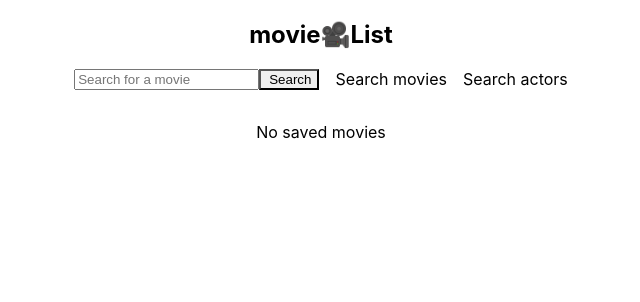
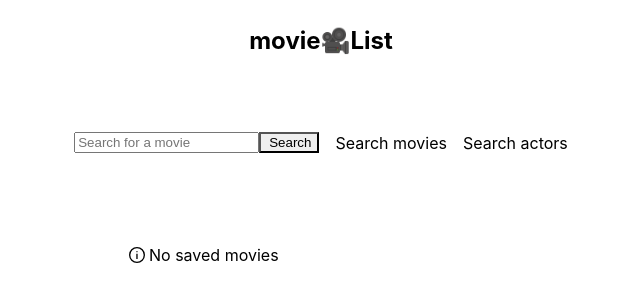
Before and after one commit to codrineugeniu/movie-list-app, a React (Create React App) app: page / in a window 1280 px wide. Shown: the top 302 px of the page, without its empty margins (319-959 px from the left). Built offline with nearby package versions, Linux system fonts and the light colour scheme; the HTML template or start-up script is replaced by a standard one.

Commit message:
update styling

```diff
--- a/src/App.js
+++ b/src/App.js
@@ -31,7 +31,7 @@ const App = () => {
   };
 
   return (
-    <Box className="App" background="white">
+    <Box className="App" background="gray.50" h="calc(100vh)">
       <Header />
       <SearchBox onMovieAdd={handleAddMovie} />
       <SavedMovies savedMovies={movies} onMovieDelete={handleDeleteMovie} />
--- a/src/savedmovies/SavedMovies.js
+++ b/src/savedmovies/SavedMovies.js
@@ -1,14 +1,16 @@
 import React, { useState } from "react";
 import {
+  Alert,
   Box,
   Card,
   CardBody,
   Flex,
+  Text,
   Center,
   Image,
   IconButton,
 } from "@chakra-ui/react";
-import { DeleteIcon, StarIcon } from "@chakra-ui/icons";
+import { DeleteIcon, StarIcon, InfoOutlineIcon } from "@chakra-ui/icons";
 
 import styles from "./SavedMovies.module.css";
 
@@ -91,7 +93,7 @@ const MovieItem = (props) => {
 
 const SavedMovies = (props) => {
   return (
-    <div>
+    <Box>
       {props.savedMovies && props.savedMovies.length > 0 ? (
         <ul>
           {props.savedMovies.map((movie) => (
@@ -103,9 +105,14 @@ const SavedMovies = (props) => {
           ))}
         </ul>
       ) : (
-        "No saved movies"
+        <Center>
+          <Alert status="info" boxShadow="base" p="8" rounded="md" width="30%">
+            <InfoOutlineIcon />
+            <Text ml="4">No saved movies</Text>
+          </Alert>
+        </Center>
       )}
-    </div>
+    </Box>
   );
 };
 
--- a/src/search/SearchBox.js
+++ b/src/search/SearchBox.js
@@ -14,6 +14,7 @@ import {
   RadioGroup,
   Stack,
   Spacer,
+  Text,
 } from "@chakra-ui/react";
 import { AddIcon } from "@chakra-ui/icons";
 import { searchMovies, searchActors } from "../shared/API";
@@ -73,8 +74,16 @@ const SearchBox = (props) => {
     props.onMovieAdd(movie);
   };
   return (
-    <div className={styles.main}>
-      <div className={styles.box}>
+    <Box className={styles.main}>
+      <Center
+        className={styles.box}
+        maxWidth="50%"
+        mb="8"
+        boxShadow="base"
+        p="12"
+        rounded="md"
+        background="white"
+      >
         <Input
           placeholder="Search for a movie"
           value={term}
@@ -97,14 +106,18 @@ const SearchBox = (props) => {
 
         <RadioGroup onChange={setSearchMode} value={searchMode}>
           <Stack direction="row" spacing={8} paddingLeft={8}>
-            <Radio value="movies">Search movies</Radio>
-            <Radio value="actors">Search actors</Radio>
+            <Radio value="movies">
+              <Text>Search movies</Text>
+            </Radio>
+            <Radio value="actors">
+              <Text>Search actors</Text>
+            </Radio>
           </Stack>
         </RadioGroup>
-      </div>
+      </Center>
 
       <MovieList movies={movies} onMovieAdd={localMovieAdd} />
-    </div>
+    </Box>
   );
 };
 
--- a/src/shared/API.js
+++ b/src/shared/API.js
@@ -1,6 +1,6 @@
 import axios from "axios";
 
-const apiKey = "e0d1cc9fc7f40677211b407b7e6d6cac";
+const apiKey = "";
 
 export const searchMovies = (query) => {
   const URL = `https://api.themoviedb.org/3/search/movie?api_key=${apiKey}&query=${query}&language=en-US`;
--- a/src/shared/Header.js
+++ b/src/shared/Header.js
@@ -3,7 +3,14 @@ import { Box, Heading } from "@chakra-ui/react";
 
 const Header = () => {
   return (
-    <Box as="header" background="white">
+    <Box
+      as="header"
+      background="green.50"
+      boxShadow="base"
+      p="6"
+      rounded="md"
+      mb="24"
+    >
       <Heading>movie🎥List</Heading>
     </Box>
   );
```
